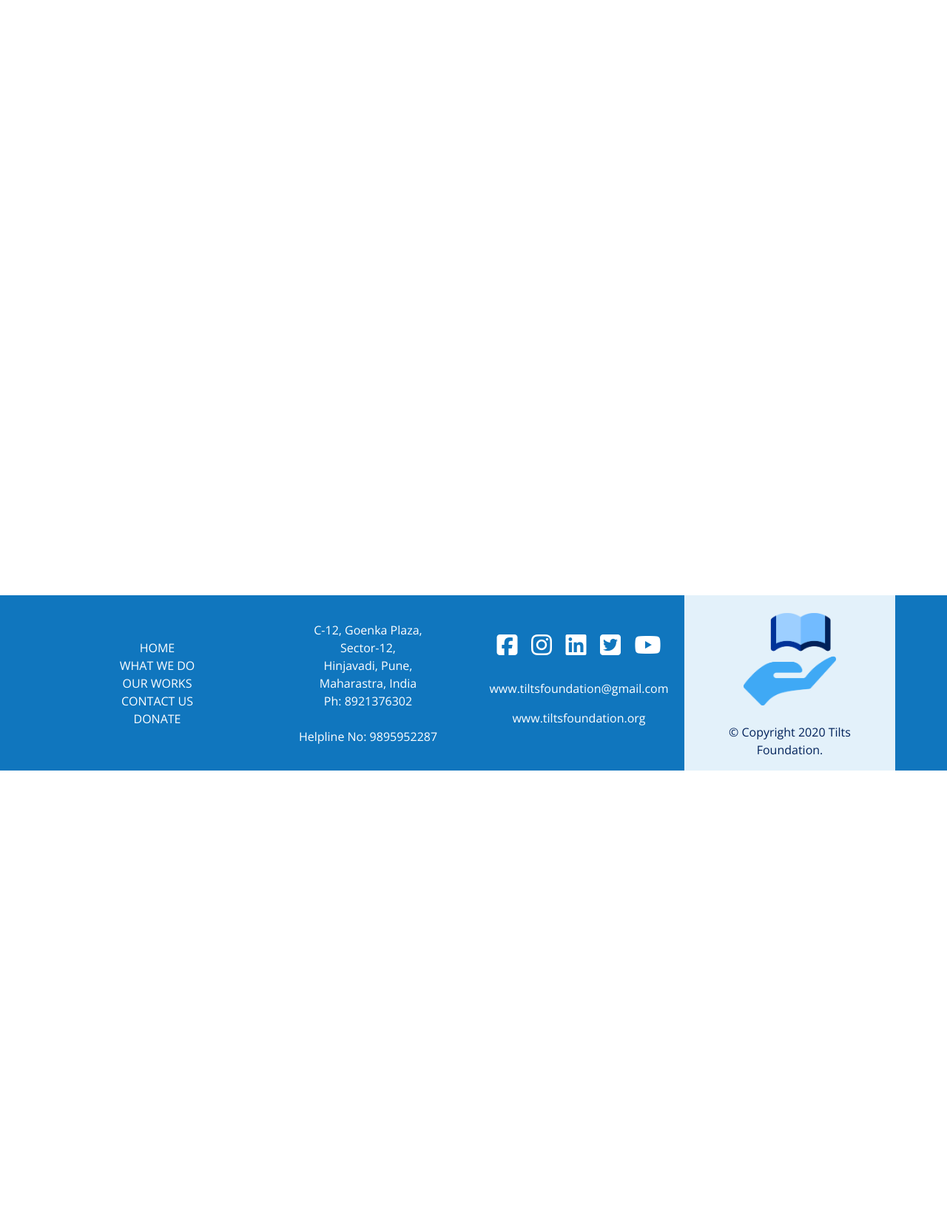
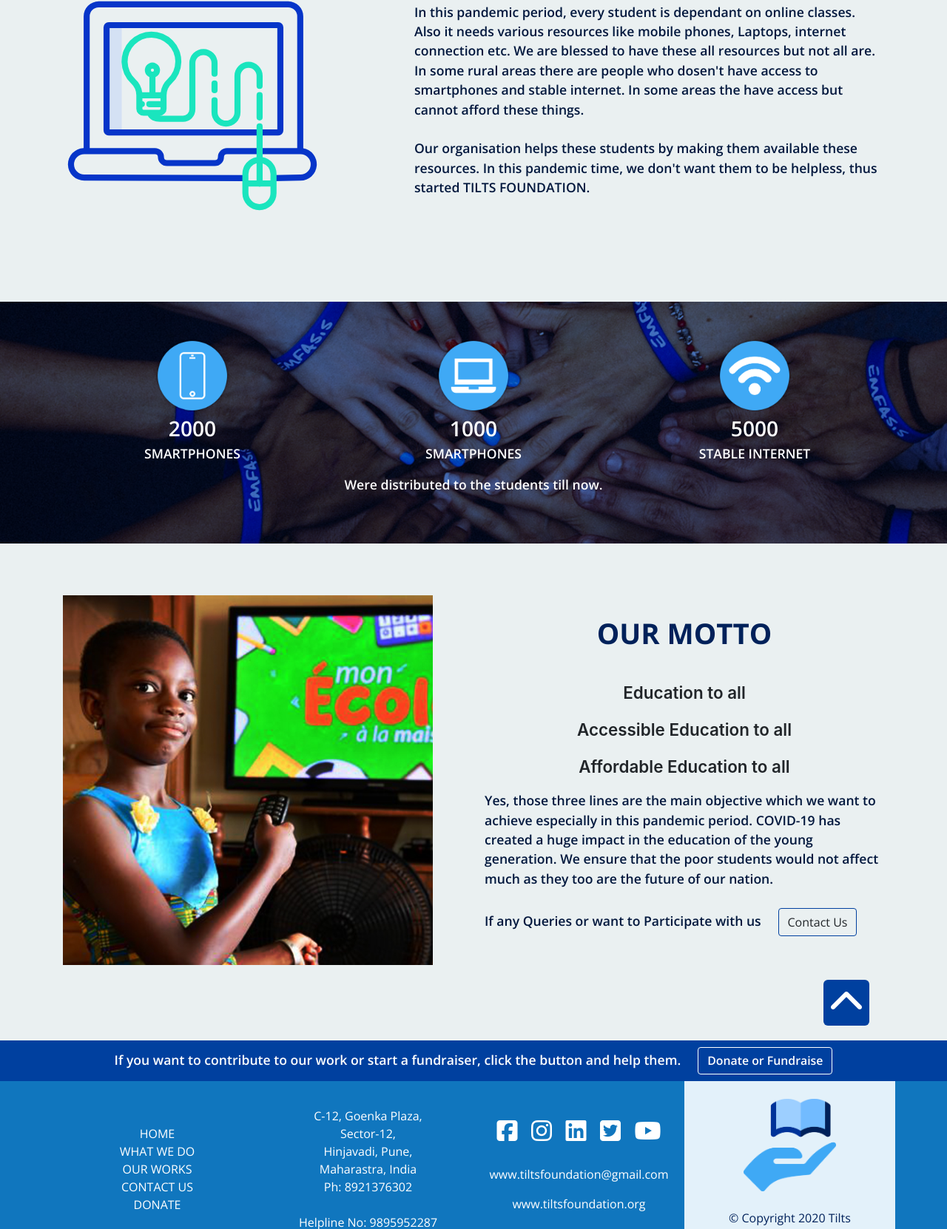
Before and after one commit to omatography/Tilts-Foundation, a plain HTML site: page index.html in a window 1280 px wide. Shown: the part 945-2607 px from the top of the page at 74% size. Before the commit the page ends 1987 px from the top, so only its background shows below. Drawn offline with nearby package versions, Linux system fonts and the light colour scheme.

Commit message:
Home page 1
Updated Home Page

```diff
--- a/assets/css/style.css
+++ b/assets/css/style.css
@@ -10,6 +10,9 @@
  */
 
 
+ body{
+     background-color: #EAF0F1;
+ }
 /* Navbar properties */
 
 .navbar-light{
@@ -105,3 +108,49 @@
     font-size: 1em;
 
 }
+
+/* home haha  */
+
+.heading{
+    font-family: 'Open Sans', sans-serif;
+    font-weight: 700;
+    font-size: 2.4em;
+    color:#00215a;
+}
+
+.paragraph{
+    font-family: 'Open Sans', sans-serif;
+    font-weight: 600;
+    font-size: 1.1em;
+    color:#01173d;
+}
+
+
+/* parallax */
+
+.parallax1{
+    width:100%;
+    background:url('../images/parallax1.png');
+    background-size: cover;
+    background-attachment: fixed;
+    background-position: center;
+}
+
+.normal-btn{
+    border: 1px solid #00409f;
+}
+
+.normal-btn:hover{
+    color:white;
+    background-color: #00409f;
+}
+
+.normal-btn-dark{
+    color:white;
+    border: 1px solid white;
+}
+
+.normal-btn-dark:hover{
+    color:#00409f;
+    background-color: white;
+}
--- a/index.html
+++ b/index.html
@@ -79,14 +79,120 @@
         <marquee behavior="scroll" direction="left" class="marquee-para" scrollamount="8">We have provided about 1000 students with mobile phones and stable net connection in the Gadchiroli district of Maharastra.</marquee>
 
     </div>
-    <div class="container" style="height: 1000px;">
+
+    <div class="container about us" >
+      <div class="row" style="height:70px;">
+      </div>
       <div class="row">
-        <div class="col">
-          efrefo
+        <div class="col heading text-center">
+          ABOUT US
+        </div>
+      </div>
+      <div class="row" style="height:35px;">
+      </div>
+      <div class="row">
+        <div class="col-md-5 col-12 align-self-center">
+          <img src="assets/images/lightbulb.svg" width="350" alt="">
+        </div>
+        <div class="col-md-7 col-12 align-self-center">
+          <p class="paragraph">
+            In this pandemic period, every student is dependant on online classes. Also it needs various resources like mobile phones, Laptops, internet connection etc. We are blessed to have these all resources but not all are. In some rural areas there are people who dosen't have access to smartphones and stable internet. In some areas the have access but cannot afford these things. <br> <br>
+            Our organisation helps these students by making them available these resources. In this pandemic time, we don't want them to be helpless, thus started TILTS FOUNDATION.
+
+          </p>
+        </div>
+      </div>
+      <div class="row" style="height:90px;">
+      </div>
+
+    </div>
+
+    <div class="parallax1">
+      <div class="container">
+        <div class="row" style="height:50px;">
+        </div>
+        <div class="row text-center justify-content-center">
+          <div class="col-md-4 col-12 align-self-center">
+            <img src="assets/images/smartphone.png" width="100" alt="">
+            <p class="paragraph" style="color:white; text-align: center; ">
+              <span style="font-size:1.6em"> 2000</span>  <br>
+              SMARTPHONES
+
+            </p>
+          </div>
+          <div class="col-md-4 col-12 align-self-center">
+            <img src="assets/images/laptop.png" width="100" alt="">
+            <p class="paragraph" style="color:white; text-align: center; ">
+              <span style="font-size:1.6em"> 1000</span>  <br>
+              SMARTPHONES
+            </p>
+          </div>
+          <div class="col-md-4 col-12 align-self-center">
+            <img src="assets/images/internet.png" width="100" alt="">
+            <p class="paragraph" style="color:white; text-align: center; ">
+              <span style="font-size:1.6em"> 5000</span>  <br>
+              STABLE INTERNET
+            </p>
+          </div>
+          <div class="col-12">
+            <p class="paragraph" style="color:white; text-align: center; ">
+              Were distributed to the students till now.
+            </p>
+          </div>
+        </div>
+        <div class="row" style="height:50px;">
+        </div>
+
+      </div>
+
+    </div>
+
+    <div class="container our-motto" >
+      <div class="row" style="height:70px;">
+      </div>
+      <div class="row">
+        <div class="col-md-6 col-12 align-self-center">
+          <img src="assets/images/motto.jpg" width="500" alt="">
+
+        </div>
+        <div class="col-md-6 col-12 align-self-center">
+          <div class="row">
+            <div class="col heading text-center">
+              OUR MOTTO
+            </div>
+          </div>
+          <div class="row" style="height:35px;">
+          </div>
+
+            <p style="font-size: 1.4em; font-weight: 600;" class="text-center">Education to all</p>
+            <p style="font-size: 1.4em; font-weight: 600;" class="text-center">Accessible Education to all</p>
+            <p style="font-size: 1.4em; font-weight: 600;" class="text-center">Affordable Education to all</p>
+            <p class="paragraph">
+              Yes, those three lines are the main objective which we want to achieve especially in this pandemic period.
+            COVID-19 has created a huge impact in the education of the young generation. We ensure that the poor students would not affect much as they too are the future of our nation. <br> <br>
+
+            If any Queries or want to Participate with us &nbsp; &nbsp; <button class="btn normal-btn">Contact Us</button>
+
+            </p>
+        </div>
+      </div>
+      <div class="row " >
+        <div class="col text-right">
+          <a href="" class="fas fa-chevron-up " style="font-size: 3em ; color:white; background-color:#00409f ; padding:7px; border-radius: 6px;; margin: 20px;"></a>
         </div>
       </div>
 
     </div>
+
+    <div style="background-color: #00409f; ">
+      <div class="container">
+        <p class="paragraph text-center" style="color: white; padding: 9px;margin:0;">
+          If you want to contribute to our work or start a fundraiser, click the button and help them. &nbsp; &nbsp; <button class="btn normal-btn-dark paragraph" style="font-size: 0.9em;">Donate or Fundraise</button>
+        </p>
+
+      </div>
+    </div>
+
     <footer class="footer">
       <div class="container">
         <div class="row " >
```
Also changed, not shown: assets/images/internet.png (added), assets/images/laptop.png (added), assets/images/lightbulb.svg (added), assets/images/motto.jpg (added), assets/images/parallax1.png (added), assets/images/smartphone.png (added).
